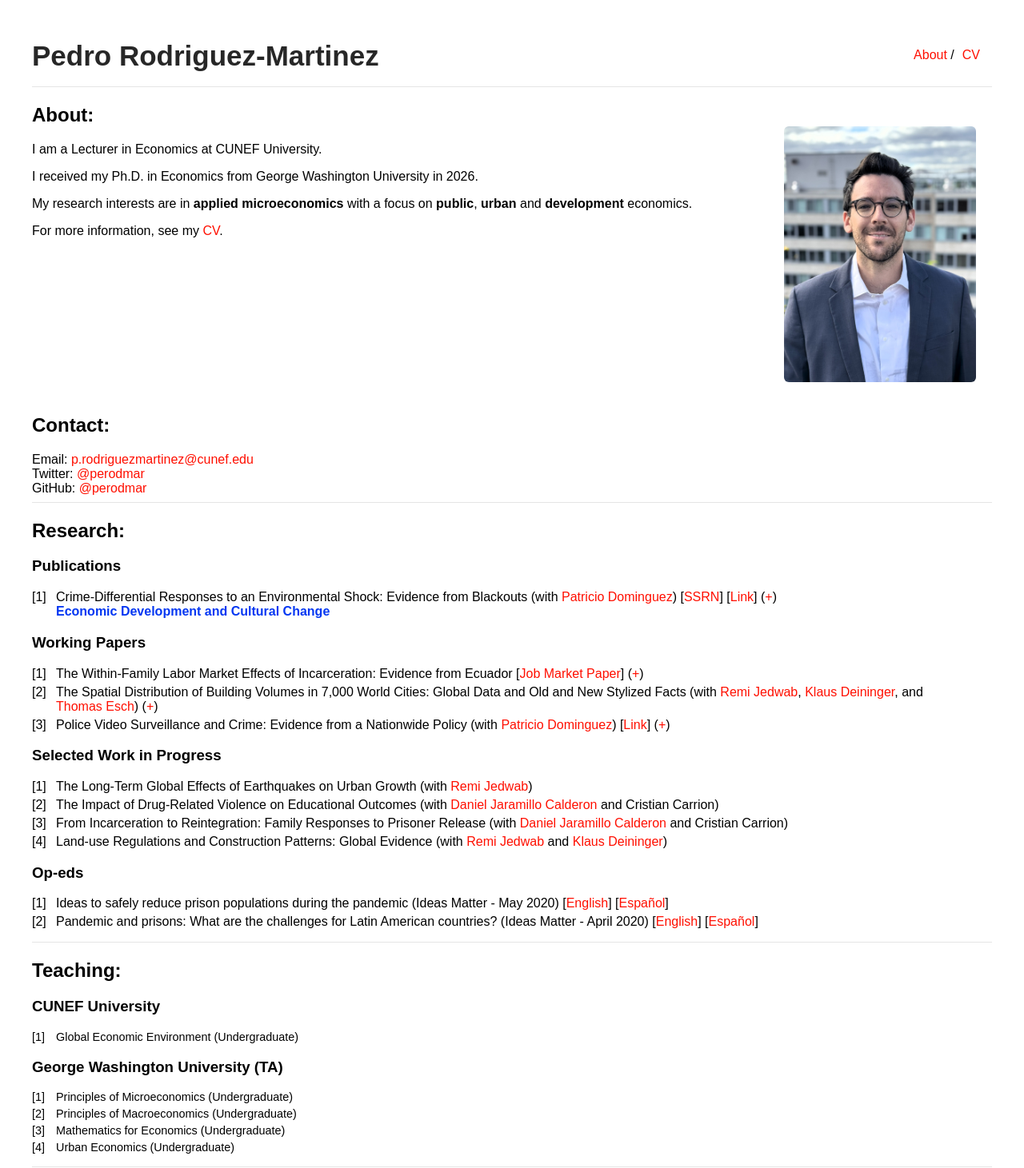
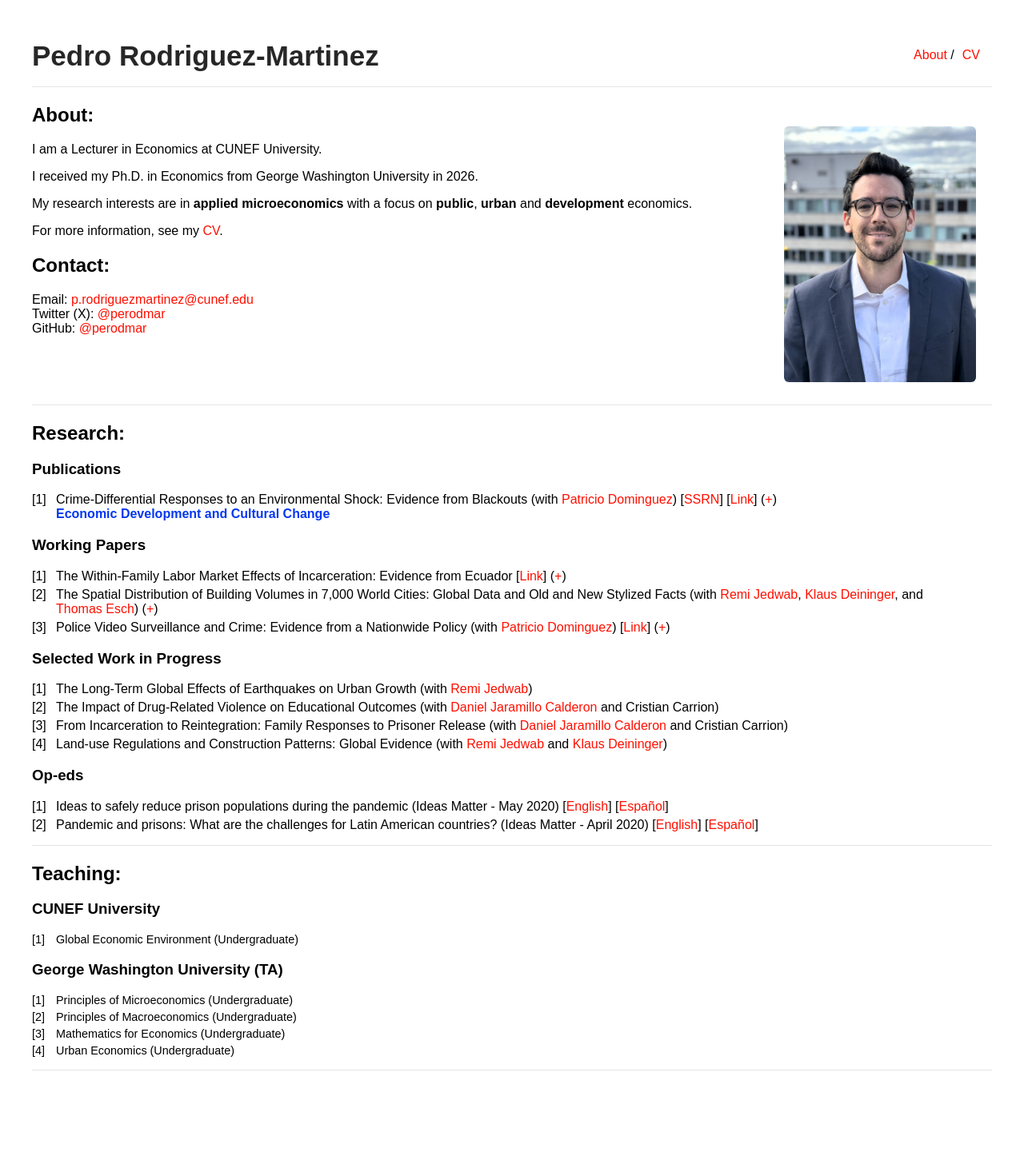
Before and after one commit to perodmar/perodmar.github.io, a Jekyll site: the page built from index.md, in a window 1280 px wide. Shown: the whole page at 80% size. Built offline with Jekyll 4.4.1, drawn with Linux system fonts in a browser that asks for light colours; some web fonts are replaced; after the commit the page ends 1340 px from its top, so only the background shows below that.

Commit message:
Update index.md

```diff
--- a/index.md
+++ b/index.md
@@ -32,12 +32,11 @@
 
 For more information, see my [CV](files/RodriguezPedro_CV.pdf).
 
-<div style="clear:both"></div>
-
 ## Contact:
 <p style="margin: 0;">Email: <a href="mailto:p.rodriguezmartinez@cunef.edu">p.rodriguezmartinez@cunef.edu</a></p>
-<p style="margin: 0;">Twitter: <a href="https://twitter.com/perodmar">@perodmar</a></p>
+<p style="margin: 0;">Twitter (X): <a href="https://twitter.com/perodmar">@perodmar</a></p>
 <p style="margin: 0;">GitHub: <a href="https://github.com/perodmar">@perodmar</a></p>
+<div style="clear:both"></div>
 <hr>
 
 ## Research:
@@ -73,7 +72,7 @@
   <details>
   <summary>
       The Within-Family Labor Market Effects of Incarceration: Evidence from Ecuador
-      [<a href="https://perodmar.github.io/files/Incarceration_Labor_Outcomes.pdf">Job Market Paper</a>]
+      [<a href="https://perodmar.github.io/files/Incarceration_Labor_Outcomes.pdf">Link</a>]
       (<span class="toggle-indicator"></span>)
   </summary>
 
```
